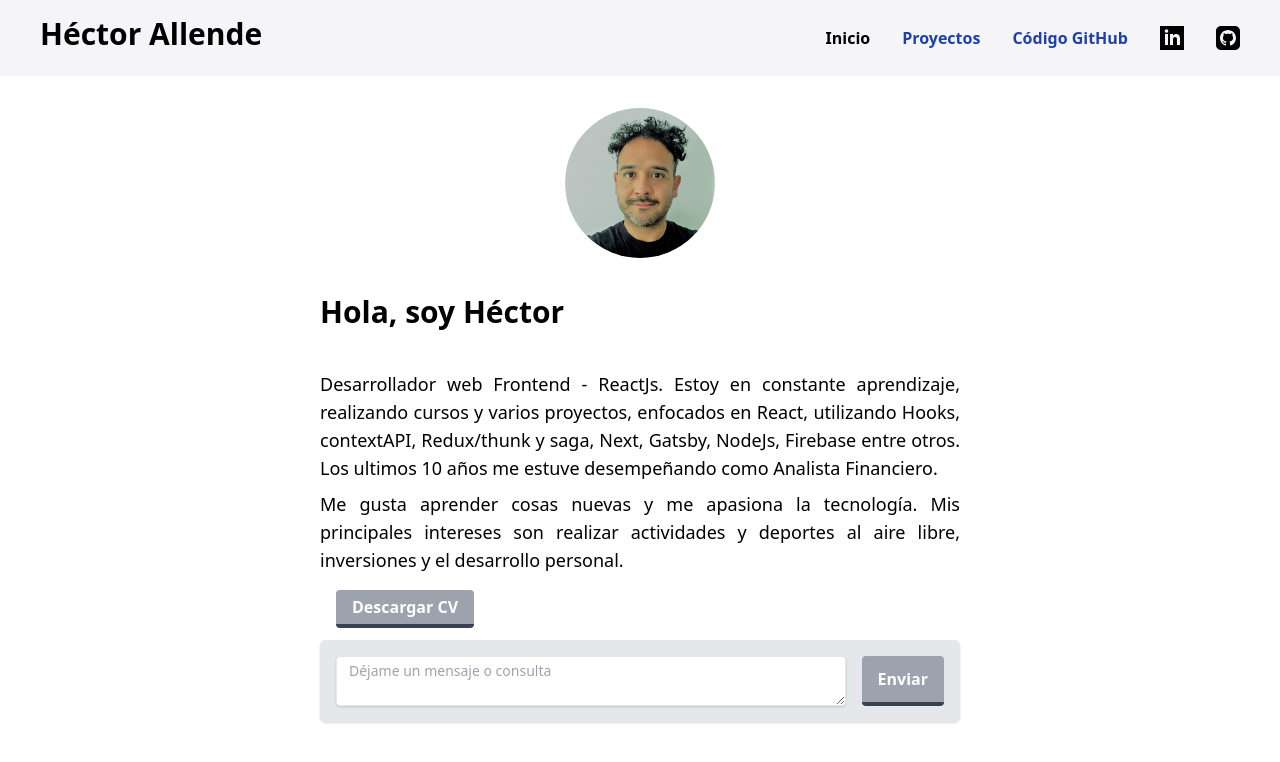
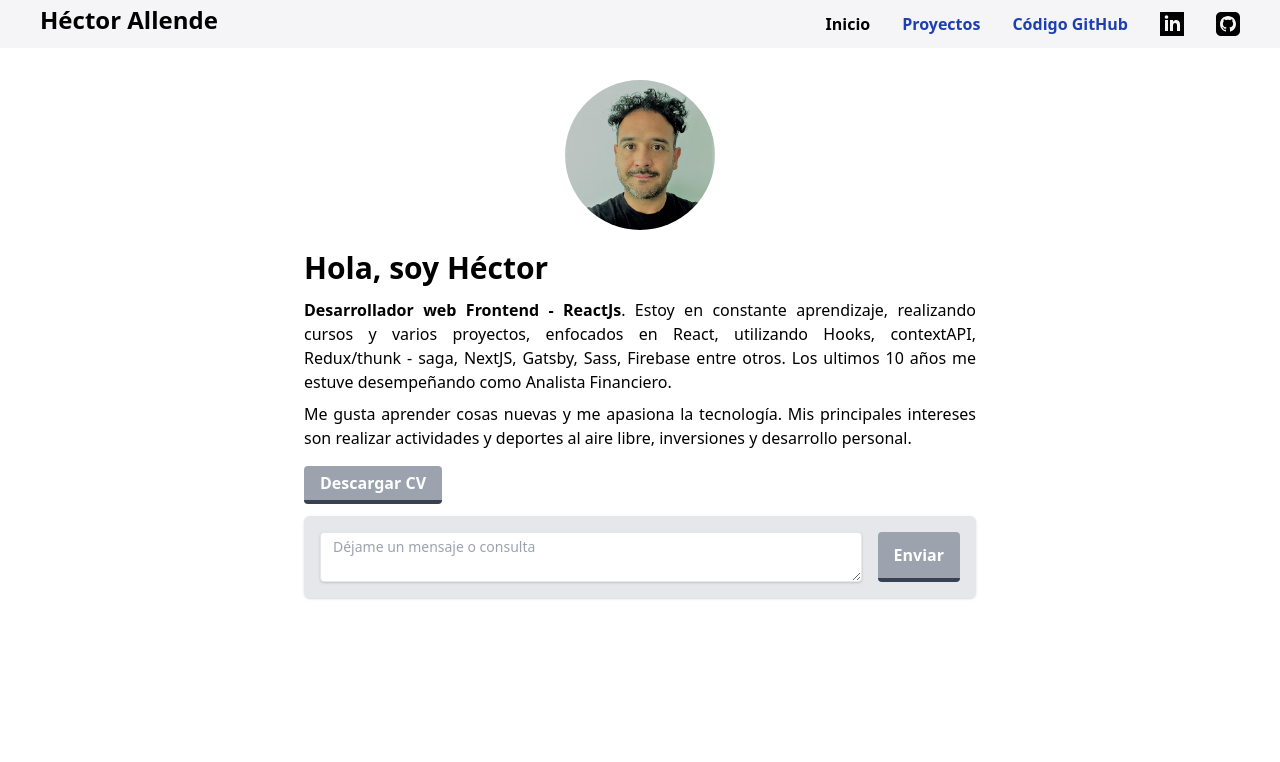
Before and after one commit to HectorAllende/miPagina, a Gatsby site: page / in a window 1280 px wide. Built offline with nearby package versions, Linux system fonts and the light colour scheme; Gatsby itself is replaced by a stand-in of ours.

Commit message:
ajustando inicio

```diff
--- a/src/components/header.js
+++ b/src/components/header.js
@@ -12,11 +12,11 @@ const Header = () => {
 
 
 
-        <header className="relative w-full py-4 bg-gray-200 bg-opacity-40">
+        <header className="relative w-full py-1 bg-gray-200 bg-opacity-40">
 
             <div className="container flex items-center justify-between px-10 mx-auto">
                 <div className="pb-2">
-                    <Link to="/" className="items-center text-3xl font-bold" >Héctor Allende</Link>
+                    <Link to="/" className="items-center text-2xl font-bold" >Héctor Allende</Link>
                 </div>
 
 
--- a/src/components/inicio.js
+++ b/src/components/inicio.js
@@ -10,7 +10,7 @@ const Inicio = () => {
     query{
         image: file(relativePath:{eq: "yo2.jpg"}){
             sharp: childImageSharp{
-                fluid(maxWidth:800, maxHeight:800){
+                fluid(maxWidth:400, maxHeight:400){
                     ...GatsbyImageSharpFluid
           }
         }
@@ -29,21 +29,21 @@ const Inicio = () => {
                 className="imagen"
             />
 
-            <div className="container max-w-2xl p-4 m-auto">
+            <div className="container max-w-2xl m-auto pb-5">
 
-                <h1 className="mb-10 text-2xl font-bold lg:text-3xl">Hola, soy Héctor</h1>
+                <h1 className="mb-3 text-2xl font-bold lg:text-3xl">Hola, soy Héctor</h1>
 
-                <p className="text-base inter md:text-lg">Desarrollador web Frontend - ReactJs.
+                <p className="text-base inter md:text-md"> <strong className="font-bold">Desarrollador web Frontend - ReactJs</strong>.
                     Estoy en constante aprendizaje, realizando cursos y varios proyectos,
-                    enfocados en React, utilizando Hooks, contextAPI, Redux/thunk y saga, Next, Gatsby, NodeJs, Firebase
+                    enfocados en React, utilizando Hooks, contextAPI, Redux/thunk - saga, NextJS, Gatsby, Sass, Firebase
                     entre otros. Los ultimos 10 años me estuve desempeñando como Analista Financiero.</p>
 
-                <p className="py-2 text-base inter md:text-lg">Me gusta aprender cosas nuevas y me apasiona la tecnología. Mis principales intereses son realizar actividades y deportes al aire libre, inversiones y el desarrollo personal.</p>
+                <p className="py-2 text-base inter md:text-md">Me gusta aprender cosas nuevas y me apasiona la tecnología. Mis principales intereses son realizar actividades y deportes al aire libre, inversiones y desarrollo personal.</p>
 
                 <a href={pdf} download="HéctorAllende CV.pdf" className="flex justify-start my-2">
                     <button
                         type="submit"
-                        className="ml-4 transition duration-150 transform btn hover:scale-105 "
+                        className=" transition duration-150 transform btn hover:scale-105 "
                     >Descargar CV</button>
                 </a>
 
```
